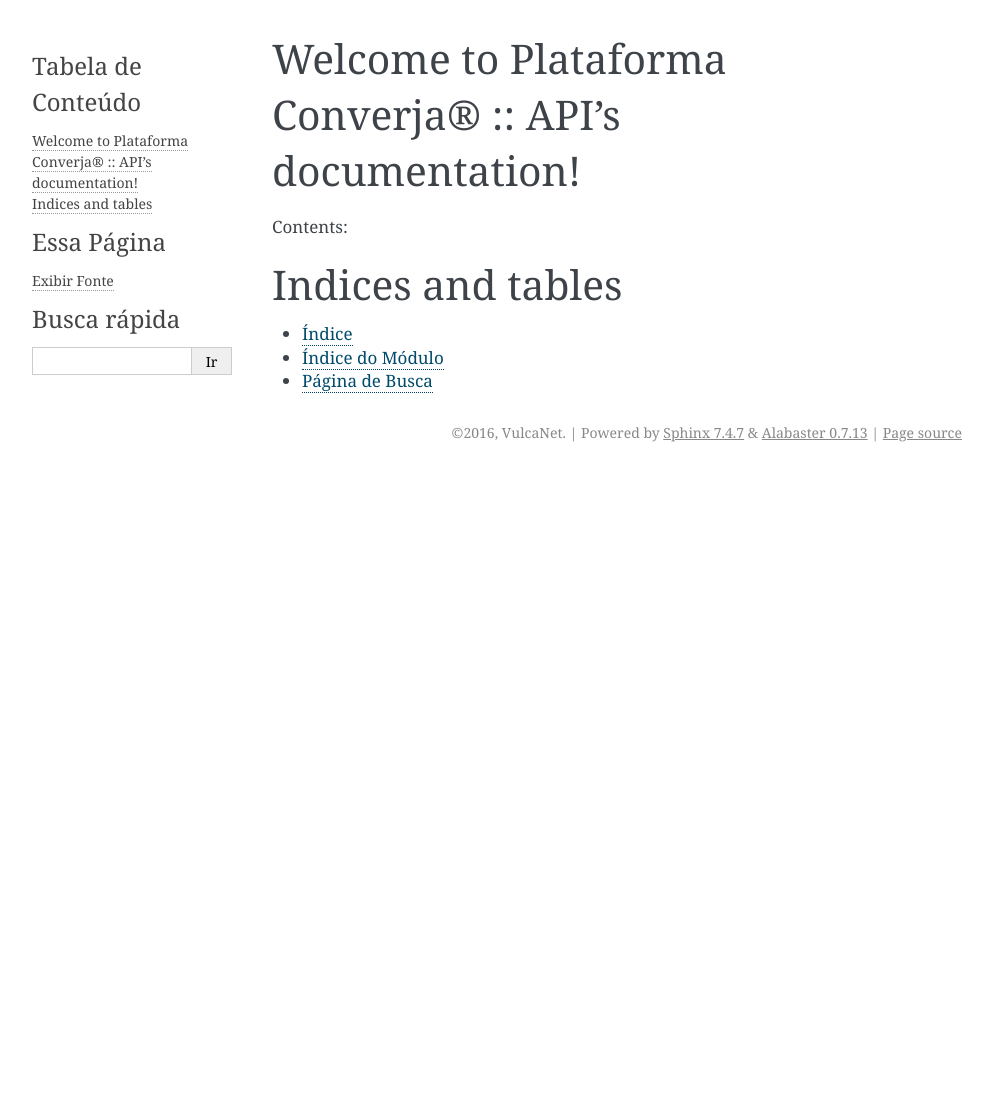
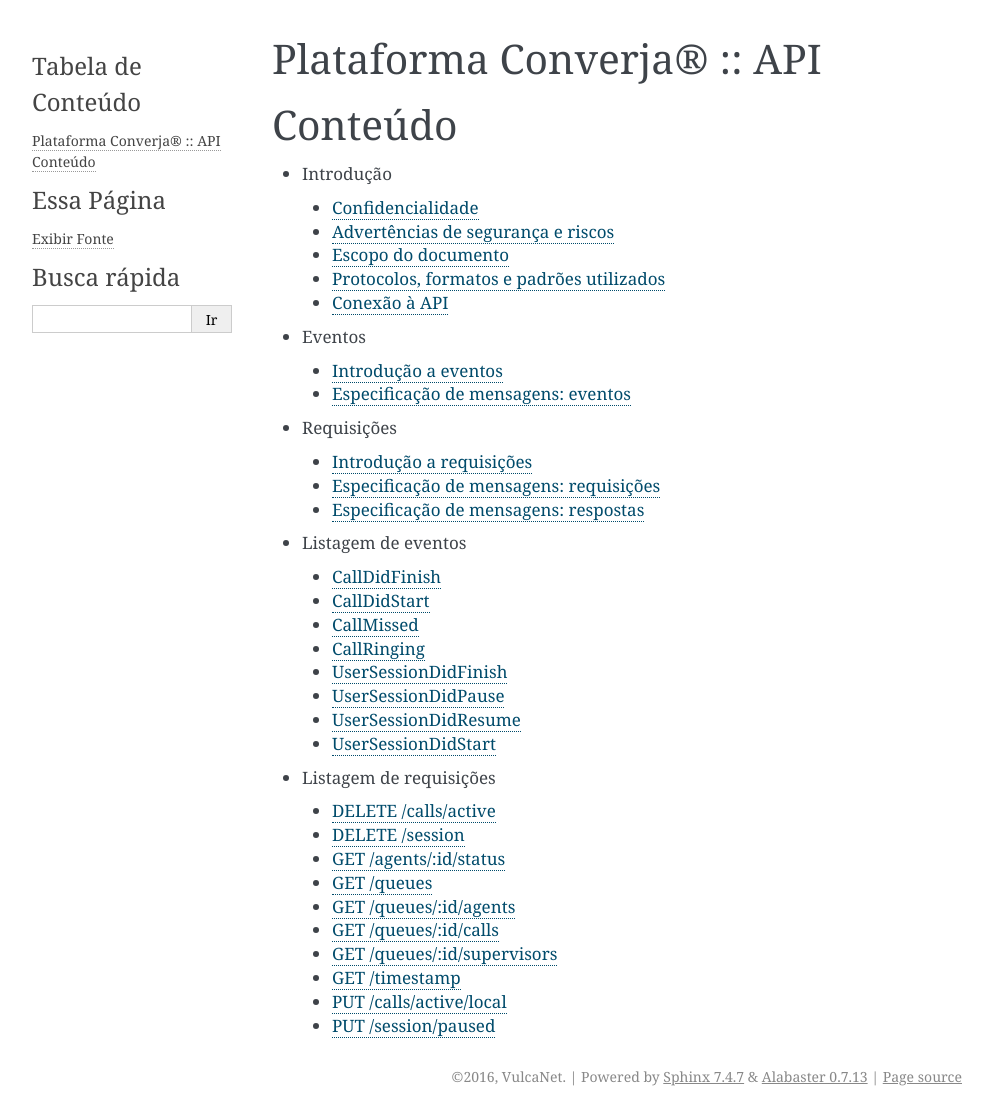
Before and after one commit to rodrigodc/temporary, a Sphinx documentation site: the page built from docs/index.rst, in a window 1280 px wide. Shown: the whole page, without its empty margins (148-1141 px from the left). Built offline with Sphinx 7.4.7, drawn with Linux system fonts in a browser that asks for light colours; before the commit the page ends 900 px from its top, so only the background shows below that.

Commit message:
Create index page

```diff
--- a/docs/index.rst
+++ b/docs/index.rst
@@ -1,21 +1,63 @@
-.. Plataforma Converja® :: API documentation master file, created by
-   sphinx-quickstart on Tue Jul 12 23:26:39 2016.
-   You can adapt this file completely to your liking, but it should at least
-   contain the root `toctree` directive.
+Plataforma Converja® :: API
+===========================
 
-Welcome to Plataforma Converja® :: API's documentation!
-=======================================================
+Conteúdo
+========
 
-Contents:
+- Introdução
 
-.. toctree::
-   :maxdepth: 2
+ .. toctree::
+    :maxdepth: 1
 
+    intro/confidencialidade
+    intro/advertências
+    intro/escopo
+    intro/protocolo
+    intro/conexão
 
+- Eventos
 
-Indices and tables
-==================
+ .. toctree::
+    :maxdepth: 1
 
-* :ref:`genindex`
-* :ref:`modindex`
-* :ref:`search`
+    events/intro
+    events/messages-event
+
+- Requisições
+
+ .. toctree::
+    :maxdepth: 1
+
+    requests/intro
+    requests/messages-request
+    requests/messages-response
+
+- Listagem de eventos
+
+ .. toctree::
+    :maxdepth: 1
+
+    events/call-did-finish
+    events/call-did-start
+    events/call-missed
+    events/call-ringing
+    events/user-session-did-finish
+    events/user-session-did-pause
+    events/user-session-did-resume
+    events/user-session-did-start
+
+- Listagem de requisições
+
+ .. toctree::
+    :maxdepth: 1
+
+    requests/delete-calls-active
+    requests/delete-session
+    requests/get-agents-id-status
+    requests/get-queues
+    requests/get-queues-id-agents
+    requests/get-queues-id-calls
+    requests/get-queues-id-supervisors
+    requests/get-timestamp
+    requests/put-calls-active-local
+    requests/put-session-paused
```
